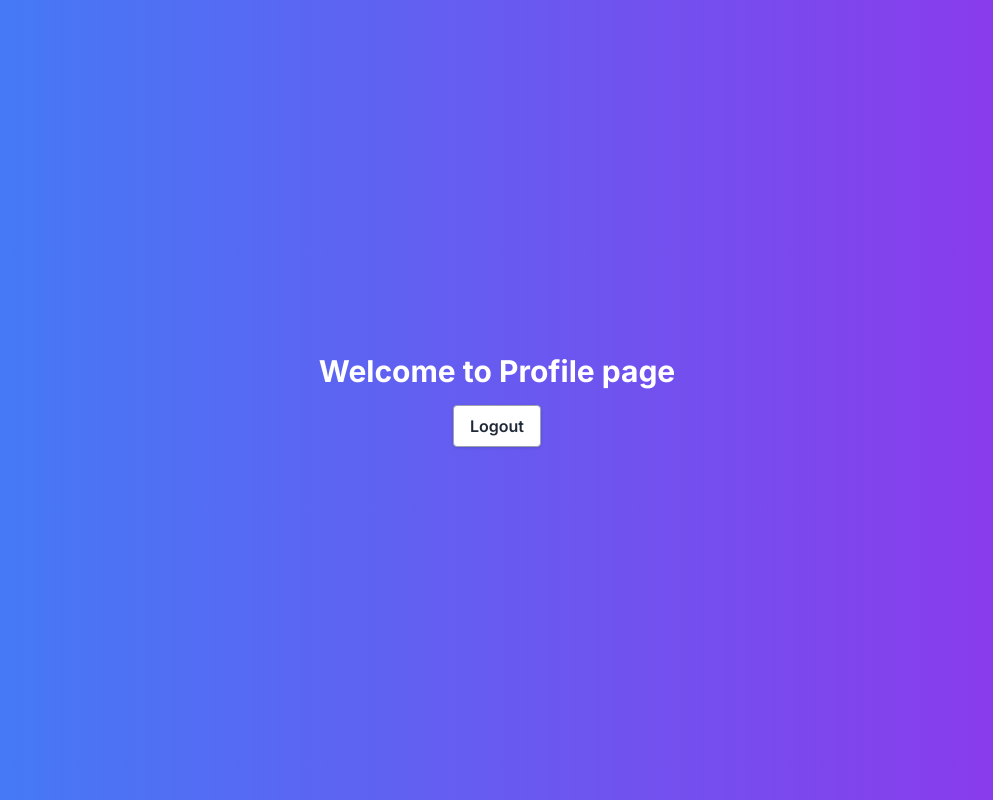
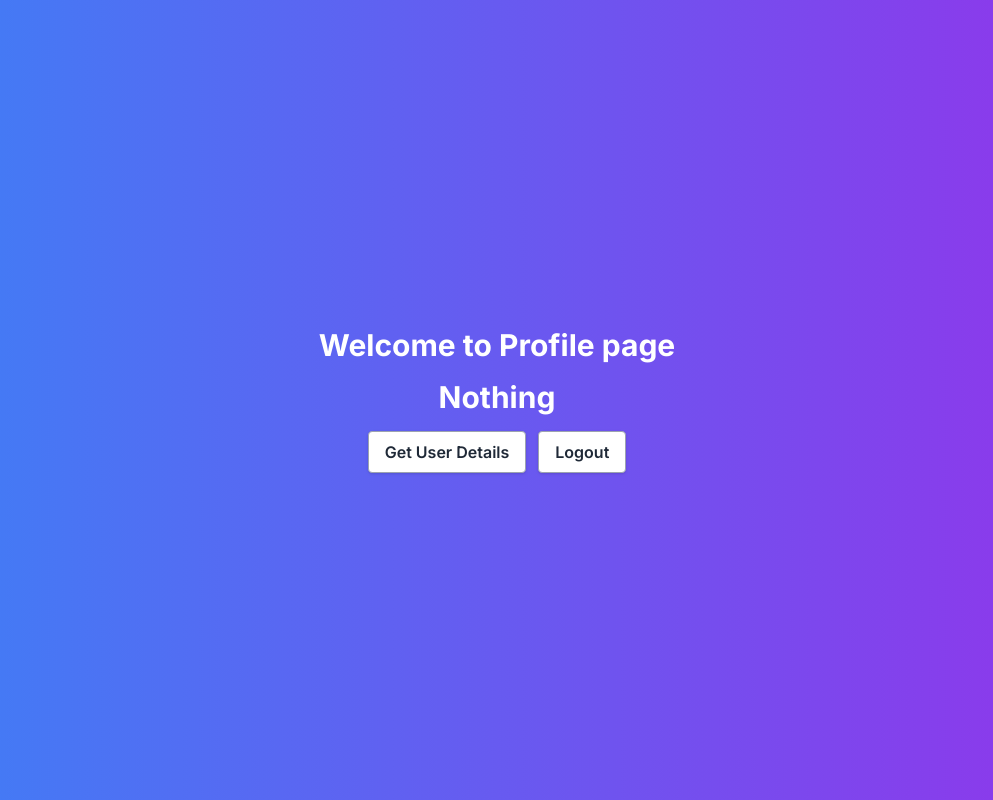
Before and after one commit to pras75299/nextjsAuthentication, a Next.js app: page /profile in a window 1280 px wide. Shown: the whole page, without its empty margins (143-1136 px from the left). Built offline with nearby package versions, Linux system fonts and the light colour scheme.

Commit message:
handle /me route and get the userdetails

```diff
--- a/src/app/profile/page.tsx
+++ b/src/app/profile/page.tsx
@@ -3,8 +3,10 @@ import Link from "next/link";
 import { useRouter } from "next/navigation";
 import axios from "axios";
 import toast from "react-hot-toast";
+import { useState } from "react";
 export default function ProfilePage() {
   const router = useRouter();
+  const [data, setData] = useState("nothing");
   const logout = async () => {
     try {
       const response = await axios.get("/api/users/logout");
@@ -15,12 +17,31 @@ export default function ProfilePage() {
       console.log(error.message);
     }
   };
+
+  const getUserData = async () => {
+    const res = await axios.get("/api/users/me");
+    console.log(res.data);
+    setData(res.data.data._id);
+  };
   return (
     <section className="bg-gradient-to-r from-blue-500 to-purple-600 min-h-screen flex items-center justify-center">
       <div className="text-center">
         <h1 className="mb-4 text-white text-3xl font-bold">
           Welcome to Profile page
         </h1>
+        <h2 className="mb-4 text-white text-3xl font-bold">
+          {data === "nothing" ? (
+            "Nothing"
+          ) : (
+            <Link href={`/profile/{data}`}>{data}</Link>
+          )}
+        </h2>
+        <button
+          onClick={getUserData}
+          className="bg-white text-gray-800 font-semibold py-2 px-4 border border-gray-400 rounded shadow mr-3"
+        >
+          Get User Details
+        </button>
         <button
           onClick={logout}
           className="bg-white text-gray-800 font-semibold py-2 px-4 border border-gray-400 rounded shadow"
```
